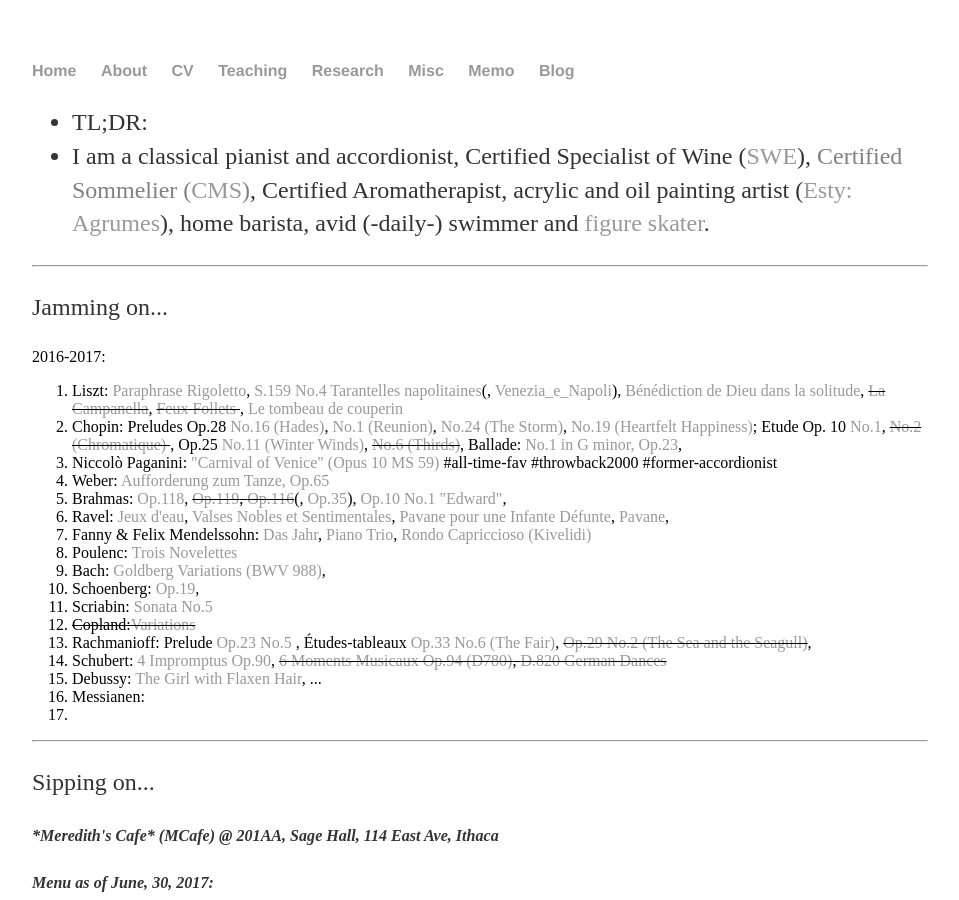
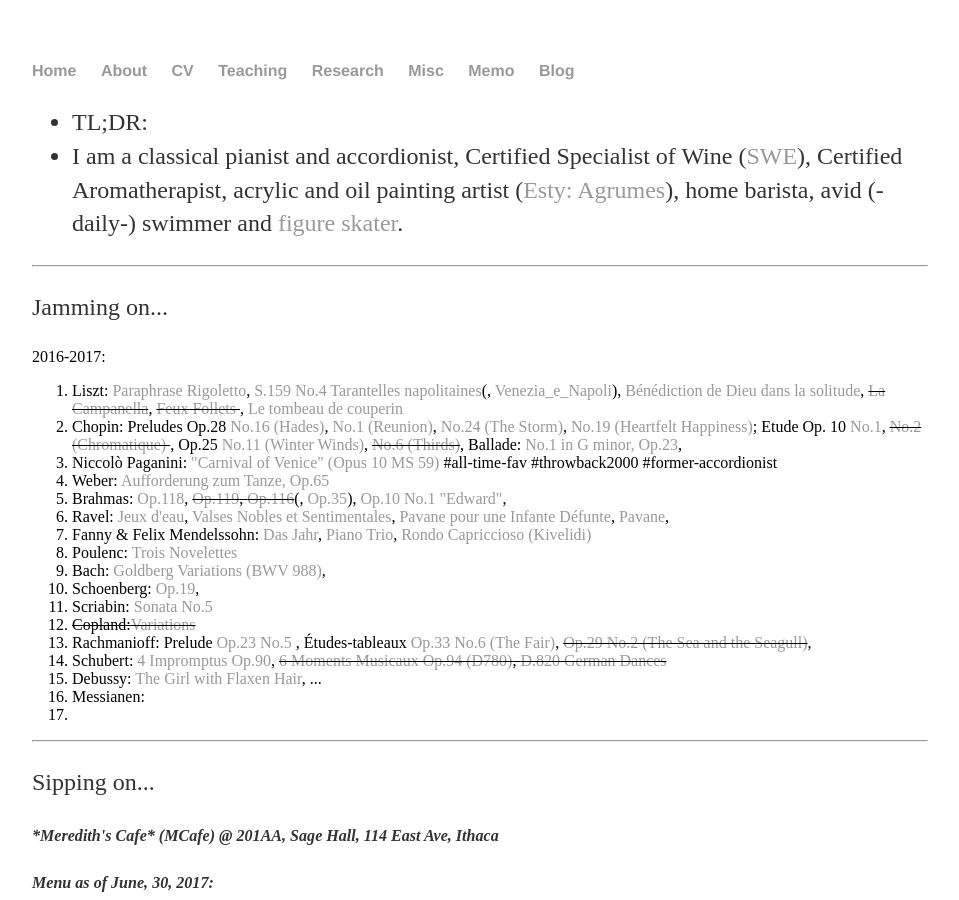
Before and after one commit to shenglih/shenglih.github.io, a Jekyll site: the page built from misc/index.html, in a window 1280 px wide and 900 px high. Shown: the whole window, without its empty margins (160-1119 px from the left). Built offline with Jekyll 4.4.1, drawn with Linux system fonts in a browser that asks for light colours.

Commit message:
Update index.html

```diff
--- a/misc/index.html
+++ b/misc/index.html
@@ -7,7 +7,7 @@
 	<ul>
 		<li>TL;DR: </li>
 
-	<li>I am a classical pianist and accordionist, Certified Specialist of Wine (<a href="http://www.societyofwineeducators.org/">SWE</a>), <span style="color:grey;">Certified Sommelier (<a href="https://www.mastersommeliers.org">CMS</a>)</span>, Certified Aromatherapist, acrylic and oil painting artist (<a href="">Esty: Agrumes</a>), home barista, avid (-daily-) swimmer and <a href="/misc/skating.html">figure skater</a>.</li>
+	<li>I am a classical pianist and accordionist, Certified Specialist of Wine (<a href="http://www.societyofwineeducators.org/">SWE</a>), <!--<span style="color:grey;">Certified Sommelier (<a href="https://www.mastersommeliers.org">CMS</a>)</span>, -->Certified Aromatherapist, acrylic and oil painting artist (<a href="">Esty: Agrumes</a>), home barista, avid (-daily-) swimmer and <a href="/misc/skating.html">figure skater</a>.</li>
 	</ul>
 	<hr>
 	<p> Jamming on... </p>
```
